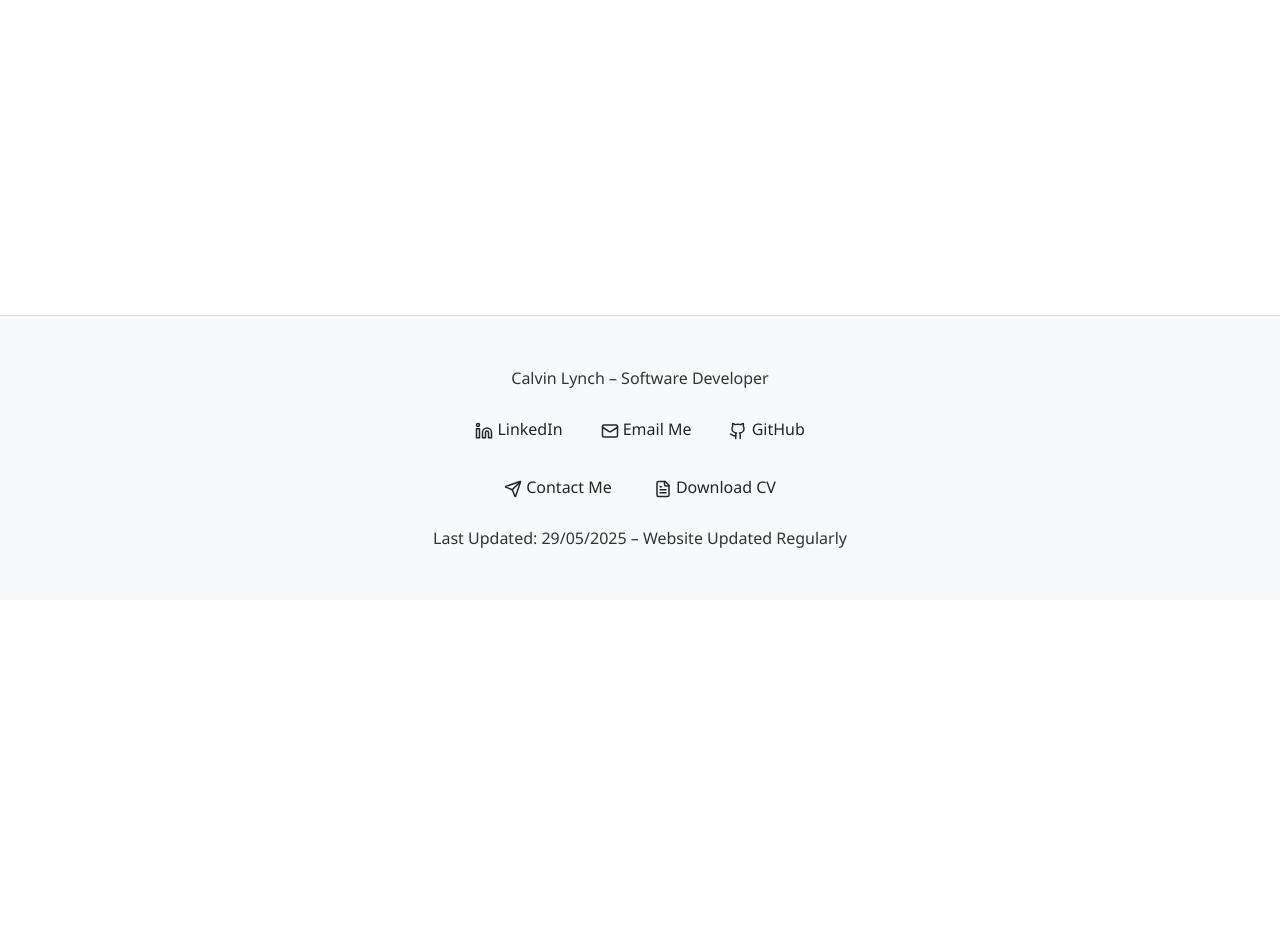
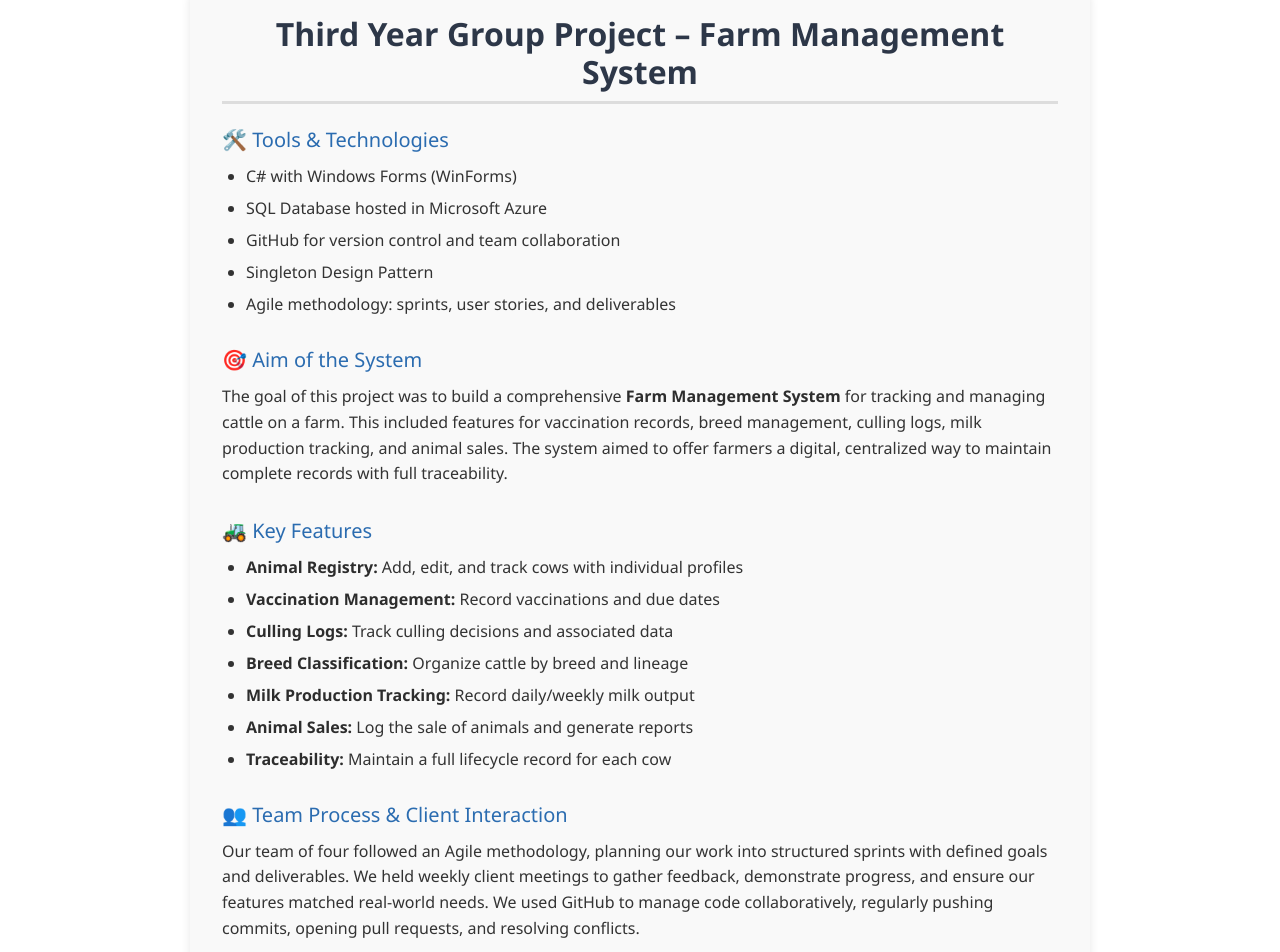
Before and after one commit to Calvin155/CV_Calvin, a React (Create React App) app: page /projects/ThirdYearGroupProject in a window 1280 px wide. Shown: the part 120-1072 px from the top of the page. Before the commit the page ends 800 px from the top, so only its background shows below. Built offline with nearby package versions, Linux system fonts and the light colour scheme.

Commit message:
ThirdYearGroup Project Added

```diff
--- a/src/App.js
+++ b/src/App.js
@@ -14,6 +14,7 @@ import MonitoringAndAlerting from './pages/MonitoringAndAlerting';
 import UnderConstruction from './pages/UnderConstruction';
 import Website from './pages/Website';
 import FYP_Project from './pages/FYP_Project';
+import ThirdYearGP from './pages/ThirdYearGP';
 
 import { BrowserRouter as Router, Routes, Route } from 'react-router-dom';
 
@@ -40,6 +41,7 @@ function App() {
             <Route path="/PageUnderConstruction" element={<UnderConstruction />} />
             <Route path="/projects/website" element={<Website />} />
             <Route path="/projects/fyp_project" element={<FYP_Project />} />
+             <Route path="/projects/ThirdYearGroupProject" element={<ThirdYearGP />} />
           </Routes>
         </main>
 
--- /dev/null
+++ b/src/css/ThirdYearGP.css
@@ -0,0 +1,43 @@
+.project-container {
+    padding: 2rem;
+    background-color: #f9f9f9;
+    border-radius: 1rem;
+    max-width: 900px;
+    margin: 2rem auto;
+    box-shadow: 0 4px 10px rgba(0, 0, 0, 0.1);
+    font-family: 'Segoe UI', Tahoma, Geneva, Verdana, sans-serif;
+    color: #333;
+}
+
+.project-title {
+    font-size: 2rem;
+    font-weight: bold;
+    margin-bottom: 1.5rem;
+    text-align: center;
+    color: #2d3748;
+}
+
+.project-section {
+    margin-bottom: 2rem;
+}
+
+.project-section h3 {
+    font-size: 1.25rem;
+    margin-bottom: 0.75rem;
+    color: #2b6cb0;
+}
+
+.project-section p {
+    font-size: 1rem;
+    line-height: 1.6;
+}
+
+.project-section ul {
+    padding-left: 1.5rem;
+}
+
+.project-section ul li {
+    margin-bottom: 0.5rem;
+    font-size: 1rem;
+    line-height: 1.5;
+}
--- a/src/pages/Projects.js
+++ b/src/pages/Projects.js
@@ -22,7 +22,7 @@ const Projects = () => {
       title: '3rd Year Group Project',
       description: 'Collaborative college project focused on an e-learning platform prototype.',
       image: '/Images/GroupProj/GroupProj.jpg',
-      path: '/PageUnderConstruction',
+      path: '/projects/ThirdYearGroupProject',
     },
     {
       title: 'Java Spring REST API',
--- a/src/pages/ThirdYearGP.js
+++ b/src/pages/ThirdYearGP.js
@@ -0,0 +1,64 @@
+import React from 'react';
+import '../css/ThirdYearGP.css';
+
+const ThirdYearGP = () => {
+    return (
+        <div className="project-container">
+            <h2 className="project-title">Third Year Group Project – Farm Management System</h2>
+
+            <section className="project-section">
+                <h3>🛠️ Tools & Technologies</h3>
+                <ul>
+                    <li>C# with Windows Forms (WinForms)</li>
+                    <li>SQL Database hosted in Microsoft Azure</li>
+                    <li>GitHub for version control and team collaboration</li>
+                    <li>Singleton Design Pattern</li>
+                    <li>Agile methodology: sprints, user stories, and deliverables</li>
+                </ul>
+            </section>
+
+            <section className="project-section">
+                <h3>🎯 Aim of the System</h3>
+                <p>
+                    The goal of this project was to build a comprehensive <strong>Farm Management System</strong> for tracking and managing cattle on a farm. This included features for vaccination records, breed management, culling logs, milk production tracking, and animal sales. The system aimed to offer farmers a digital, centralized way to maintain complete records with full traceability.
+                </p>
+            </section>
+
+            <section className="project-section">
+                <h3>🚜 Key Features</h3>
+                <ul>
+                    <li><strong>Animal Registry:</strong> Add, edit, and track cows with individual profiles</li>
+                    <li><strong>Vaccination Management:</strong> Record vaccinations and due dates</li>
+                    <li><strong>Culling Logs:</strong> Track culling decisions and associated data</li>
+                    <li><strong>Breed Classification:</strong> Organize cattle by breed and lineage</li>
+                    <li><strong>Milk Production Tracking:</strong> Record daily/weekly milk output</li>
+                    <li><strong>Animal Sales:</strong> Log the sale of animals and generate reports</li>
+                    <li><strong>Traceability:</strong> Maintain a full lifecycle record for each cow</li>
+                </ul>
+            </section>
+
+            <section className="project-section">
+                <h3>👥 Team Process & Client Interaction</h3>
+                <p>
+                    Our team of four followed an Agile methodology, planning our work into structured sprints with defined goals and deliverables. We held weekly client meetings to gather feedback, demonstrate progress, and ensure our features matched real-world needs. We used GitHub to manage code collaboratively, regularly pushing commits, opening pull requests, and resolving conflicts.
+                </p>
+            </section>
+
+            <section className="project-section">
+                <h3>✅ Testing & Result</h3>
+                <p>
+                    The project concluded with a successful <strong>User Acceptance Test (UAT)</strong>. Feedback from the client was positive, particularly regarding usability and domain-specific features. The project received a final grade of <strong>75%</strong>, a solid <strong>First Class Honours (1:1)</strong>.
+                </p>
+            </section>
+
+            <section className="project-section">
+                <h3>📌 What This Project Demonstrates</h3>
+                <p>
+                    This group project showcases my ability to build real-world, data-driven desktop applications using <strong>C# and WinForms</strong>. It highlights experience working within an Agile team, applying object-oriented design patterns, using cloud-hosted databases, and consistently integrating client feedback. It also reflects strong communication, planning, and collaborative problem-solving skills within a team of 4.
+                </p>
+            </section>
+        </div>
+    );
+};
+
+export default ThirdYearGP;
```
